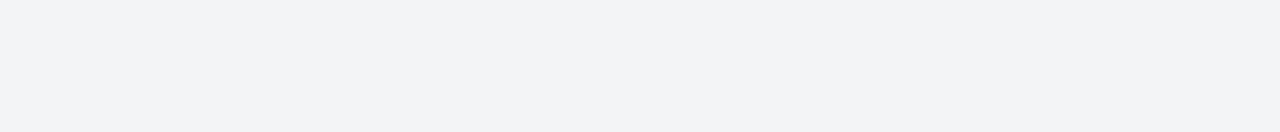
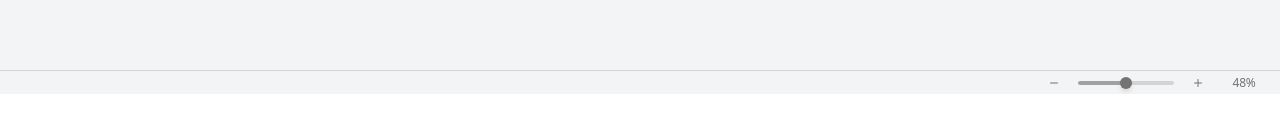
Before and after one commit to rlwjd31/duyo-prj, a React (Vite) app: page / in a window 1280 px wide. Shown: the part 706-838 px from the top of the page. After the commit the page ends 800 px from the top, so only its background shows below. Built offline with nearby package versions, Linux system fonts and the light colour scheme.

Commit message:
🚀 [Feat]: Implement Footer
scale을 조절할 수 있는 footer 구현

```diff
--- a/src/App.tsx
+++ b/src/App.tsx
@@ -1,12 +1,16 @@
 import Body from "./components/Body";
+import Footer from "./components/Footer";
 import Header from "./components/Header";
 import { DropdownProvider } from "./providers/DropdownVisible.provider";
 
 export default function App() {
   return (
     <DropdownProvider>
-      <Header />
-      <Body />
+      <div className="relative">
+        <Header />
+        <Body />
+        <Footer />
+      </div>
     </DropdownProvider>
   );
 }
--- /dev/null
+++ b/src/components/Footer.tsx
@@ -0,0 +1,27 @@
+import CustomInputRange from "./atoms/CustomInputRange";
+import Icon from "./atoms/icons";
+
+export default function Footer() {
+  return (
+    <footer className="absolute bottom-0 left-0 z-20 justify-end flex h-6 w-full flex-row items-center border-t border-neutral-300 px-4">
+      <div className="flex h-full flex-row items-center gap-x-2">
+        <div className="flex flex-row gap-x-1.5">
+          <button className="h-full px-3 outline-none hover:bg-neutral-200">
+            <Icon iconType="minus" />
+          </button>
+          <CustomInputRange />
+          <button className="h-full px-3 outline-none hover:bg-neutral-200">
+            <Icon iconType="plus" />
+          </button>
+        </div>
+        {/* 퍼센트 */}
+        <div
+          className="w-10 select-none text-center text-xs font-medium tracking-tight text-neutral-500"
+          data-state="closed"
+        >
+          48%
+        </div>
+      </div>
+    </footer>
+  );
+}
--- a/src/components/Header.tsx
+++ b/src/components/Header.tsx
@@ -2,7 +2,7 @@ import TabNavigation from "./organisms/TabNavigation";
 
 export default function Header() {
   return (
-    <header className="bg-gray-100 z-[120] flex w-full flex-col gap-y-2 px-6 pt-4">
+    <header className="fixed bg-gray-100 z-[120] flex w-full flex-col gap-y-2 px-6 pt-4">
       <div className="flex w-full items-center justify-start gap-x-3 py-0.5">
         <div className="left-0 flex items-center justify-start gap-x-3">
           <div className="flex size-7 items-center justify-center rounded-md bg-neutral-700 text-base font-bold text-neutral-50 transition-all duration-100 ease-out hover:bg-neutral-800 active:scale-90 active:bg-neutral-800 cursor-pointer select-none">
--- a/src/components/atoms/CustomInputRange.tsx
+++ b/src/components/atoms/CustomInputRange.tsx
@@ -11,7 +11,7 @@ export default function CustomInputRange() {
         max="100"
         value={value}
         onChange={(e) => setValue(+e.target.value)}
-        className={`w-64 h-1 rounded-lg appearance-none cursor-pointer bg-transparent
+        className={`w-full h-1 rounded-lg appearance-none cursor-pointer bg-transparent
                    [&::-webkit-slider-thumb]:appearance-none
                    [&::-webkit-slider-thumb]:w-3
                    [&::-webkit-slider-thumb]:h-3
```
